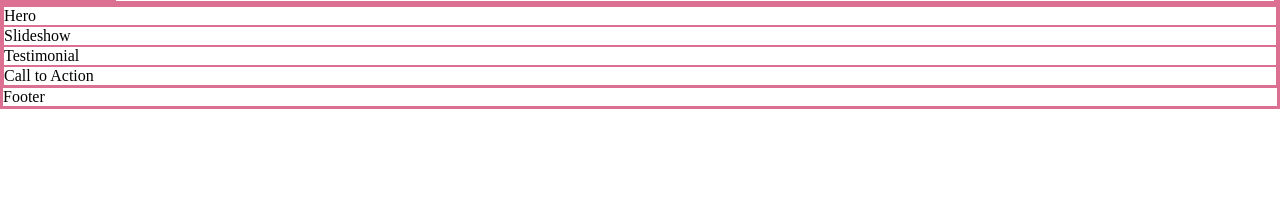
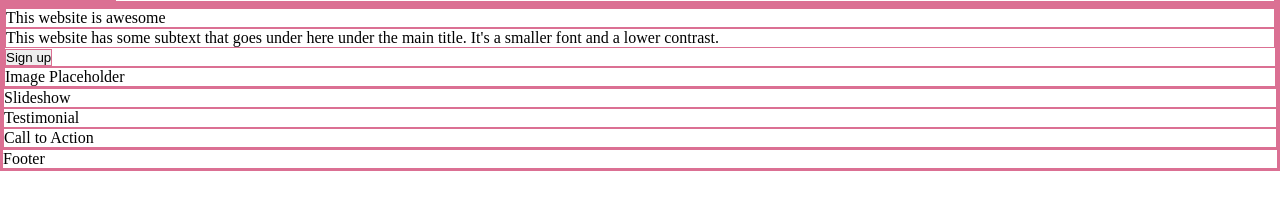
Before and after one commit to jfvillablanca/odin-project-landing-page, a plain HTML site: page index.html in a window 1280 px wide. Shown: the part 83-292 px from the top of the page. Drawn offline with Linux system fonts and the light colour scheme.

Commit message:
Add hero containers and placeholders

```diff
--- a/index.html
+++ b/index.html
@@ -21,7 +21,14 @@
         </div>
         <div class="main-content">
             <div class="hero">
-                Hero
+                <div class="hero-text container">
+                    <div class="hero-main-text">This website is awesome</div>
+                    <div class="hero-secondary-text">This website has some subtext that goes under here under the main title. It's a smaller font and a lower contrast.</div>
+                    <button class="sign-up">Sign up</button>
+                </div>
+                <div class="hero-image container">
+                    Image Placeholder
+                </div>
             </div>
             <div class="slideshow">
                 Slideshow
```
